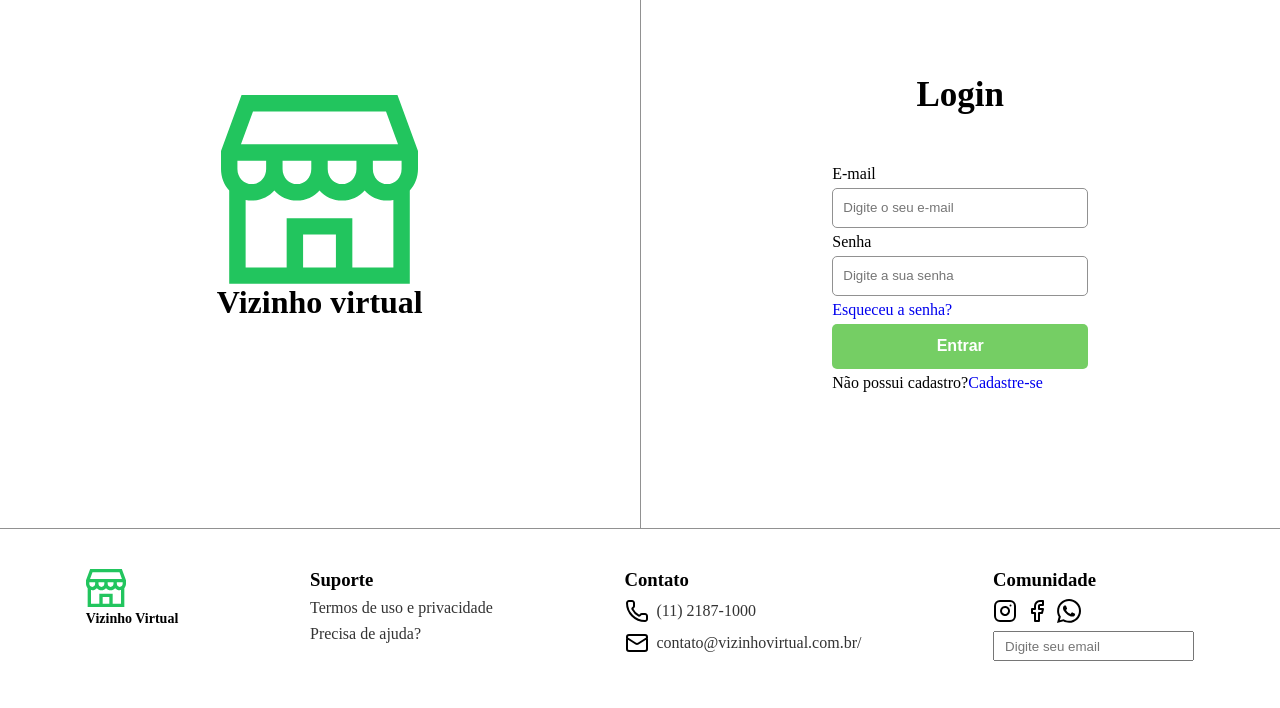
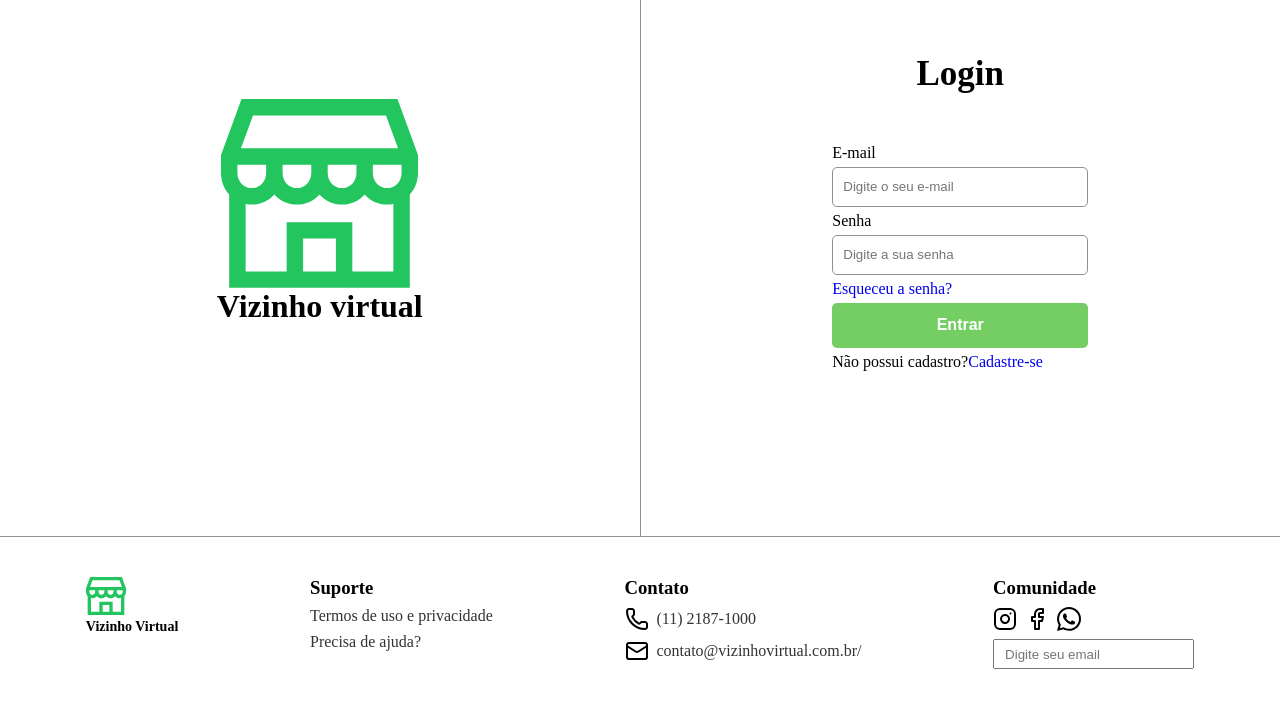
Before and after one commit to vizinho-virtual/vizinho-virtual-frontend, a React (Vite) app: page / in a window 1280 px wide. Shown: the part 112-820 px from the top of the page. Built offline with nearby package versions, Linux system fonts and the light colour scheme.

Commit message:
Cleaning the login-page code. Also add navigation to dashboard, forgot password and subscribe

```diff
--- a/src/screens/login.css
+++ b/src/screens/login.css
@@ -9,7 +9,7 @@
   display: flex;
   flex-direction: column;
   min-height: 100vh;
-  width: 100%;
+  width: 100vw;
 }
 
 main {
@@ -28,9 +28,8 @@ main {
 }
 
 .left-side {
-
   border-right: 1px solid rgb(145, 145, 145);
-  min-height: 80vh;
+  min-height: 81vh;
 }
 
 form{
@@ -46,7 +45,7 @@ form{
 
 .right-side h2{
   font-size: 35px;
-  padding: 50px;
+ margin-bottom: 50px;
 
 }
 
```
